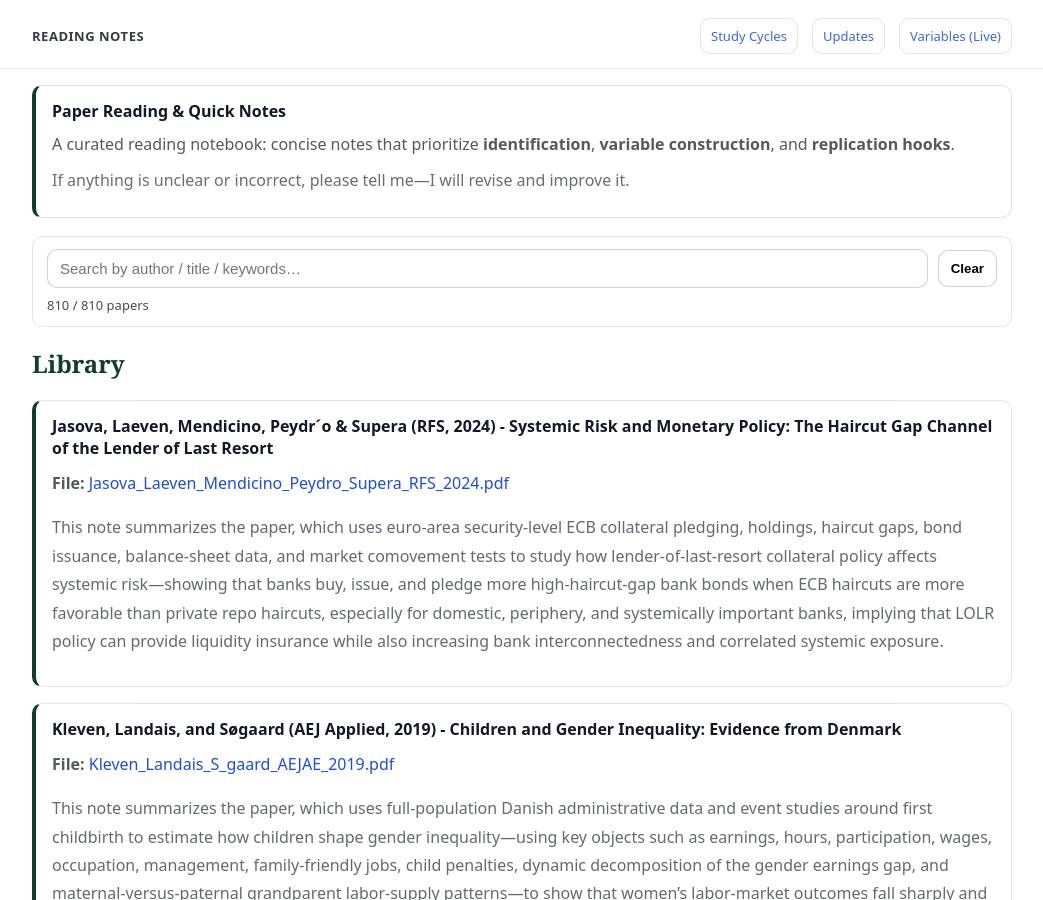
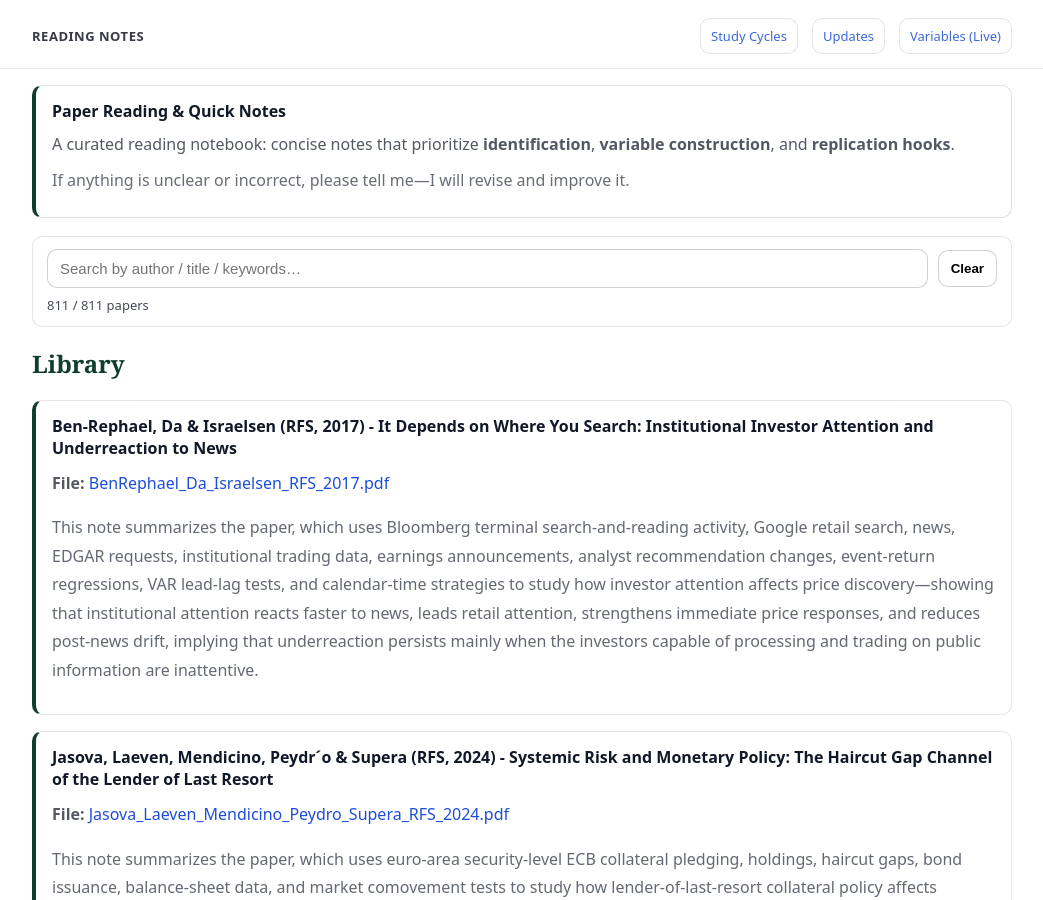
Before and after one commit to yaxinzn/study-archive, a Jekyll site: the page built from reading/index.md, in a window 1280 px wide and 900 px high. Shown: the whole window, without its empty margins (118-1161 px from the left). Built offline with Jekyll 4.4.1, drawn with Linux system fonts in a browser that asks for light colours.

Commit message:
Reading: add/update BenRephael_Da_Israelsen_RFS_2017.pdf

```diff
--- a/_data/reading.yml
+++ b/_data/reading.yml
@@ -1,3 +1,7 @@
+- title: "Ben-Rephael, Da & Israelsen (RFS, 2017) - It Depends on Where You Search: Institutional Investor Attention and Underreaction to News"
+  file: "BenRephael_Da_Israelsen_RFS_2017.pdf"
+  desc: "This note summarizes the paper, which uses Bloomberg terminal search-and-reading activity, Google retail search, news, EDGAR requests, institutional trading data, earnings announcements, analyst recommendation changes, event-return regressions, VAR lead-lag tests, and calendar-time strategies to study how investor attention affects price discovery—showing that institutional attention reacts faster to news, leads retail attention, strengthens immediate price responses, and reduces post-news drift, implying that underreaction persists mainly when the investors capable of processing and trading on public information are inattentive. "
+
 - title: "Jasova, Laeven, Mendicino, Peydr´o & Supera (RFS, 2024) - Systemic Risk and Monetary Policy: The Haircut Gap Channel of the Lender of Last Resort"
   file: "Jasova_Laeven_Mendicino_Peydro_Supera_RFS_2024.pdf"
   desc: "This note summarizes the paper, which uses euro-area security-level ECB collateral pledging, holdings, haircut gaps, bond issuance, balance-sheet data, and market comovement tests to study how lender-of-last-resort collateral policy affects systemic risk—showing that banks buy, issue, and pledge more high-haircut-gap bank bonds when ECB haircuts are more favorable than private repo haircuts, especially for domestic, periphery, and systemically important banks, implying that LOLR policy can provide liquidity insurance while also increasing bank interconnectedness and correlated systemic exposure."
```
Also changed, not shown: 1 other file.
